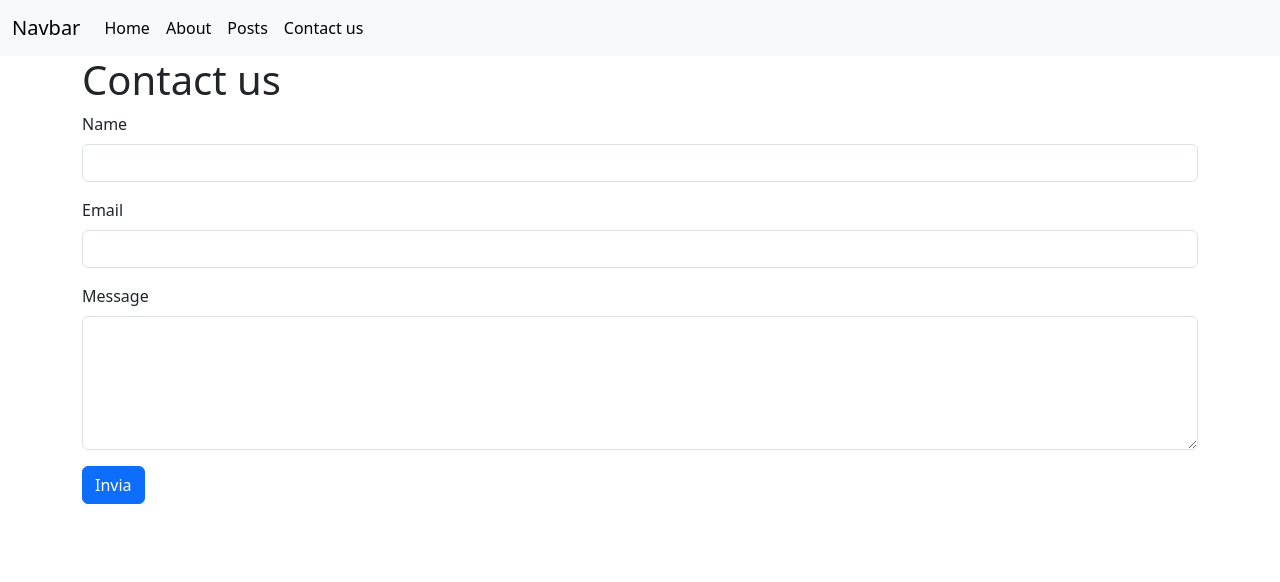
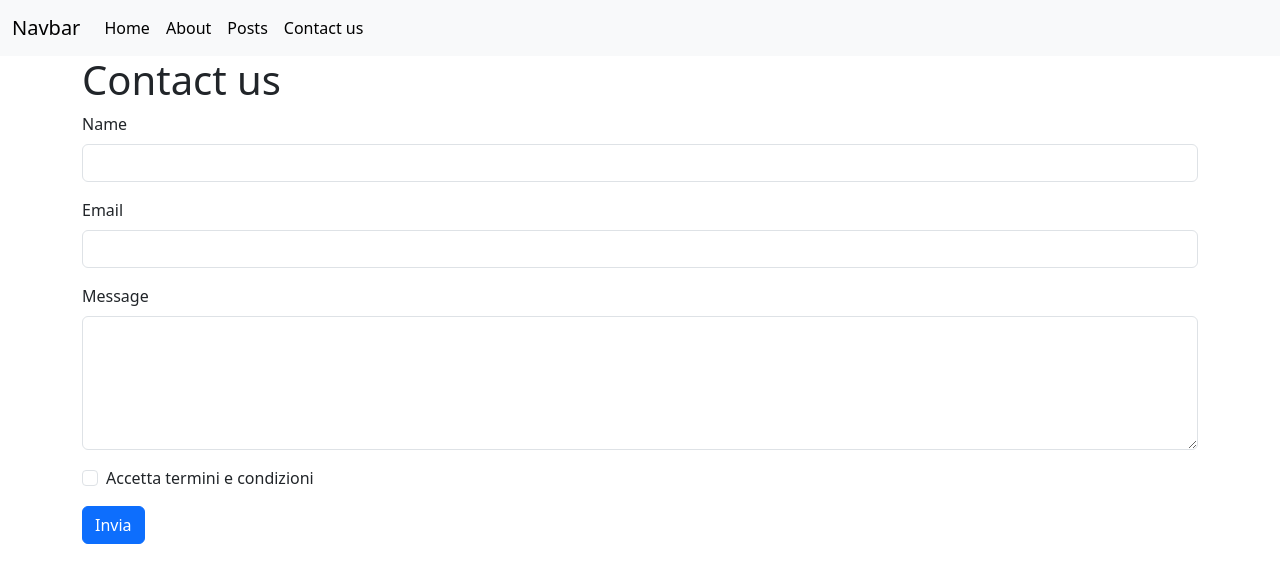
Before and after one commit to AlessandroSCPse/122-vite-auth-frontoffice, a Vue app: page /contact-us in a window 1280 px wide. Shown: the top 582 px of the page. Built offline with nearby package versions, Linux system fonts and the light colour scheme.

Commit message:
done terms and conditions on contact form

```diff
--- a/src/components/AppContactForm.vue
+++ b/src/components/AppContactForm.vue
@@ -17,6 +17,7 @@ export default {
             userName: '',
             userEmail: '',
             userMessage: '',
+            userAcceptedTC: '',
             errors: {},
             success: null,
             isLoading: false
@@ -28,6 +29,7 @@ export default {
                 name: this.userName,
                 email: this.userEmail,
                 message: this.userMessage,
+                accepted_tc: this.userAcceptedTC
             };
 
             this.isLoading = true;
@@ -42,6 +44,7 @@ export default {
                     this.userName = '';
                     this.userEmail = '';
                     this.userMessage = '';
+                    this.userAcceptedTC = '';
                 } else {
                     // Salviamo gli errori nei data
                     this.errors = response.data.errors;
@@ -93,6 +96,21 @@ export default {
             </div>
         </div>
 
+        <div class="mb-3">
+            <div class="form-check">
+                <input class="form-check-input" type="checkbox" value="1" id="accepted_tc" v-model="userAcceptedTC">
+                <label class="form-check-label" for="accepted_tc">
+                    Accetta termini e condizioni
+                </label>
+            </div>
+        </div>
+
+        <div v-if="errors.accepted_tc">
+            <div v-for="error in errors.accepted_tc" class="alert alert-danger" role="alert">
+                {{ error }}
+            </div>
+        </div>
+
         <button :disabled="isLoading" type="submit" class="btn btn-primary">{{ isLoading ? 'Invio...' : 'Invia' }}</button>
     </form>
 </template>
```
